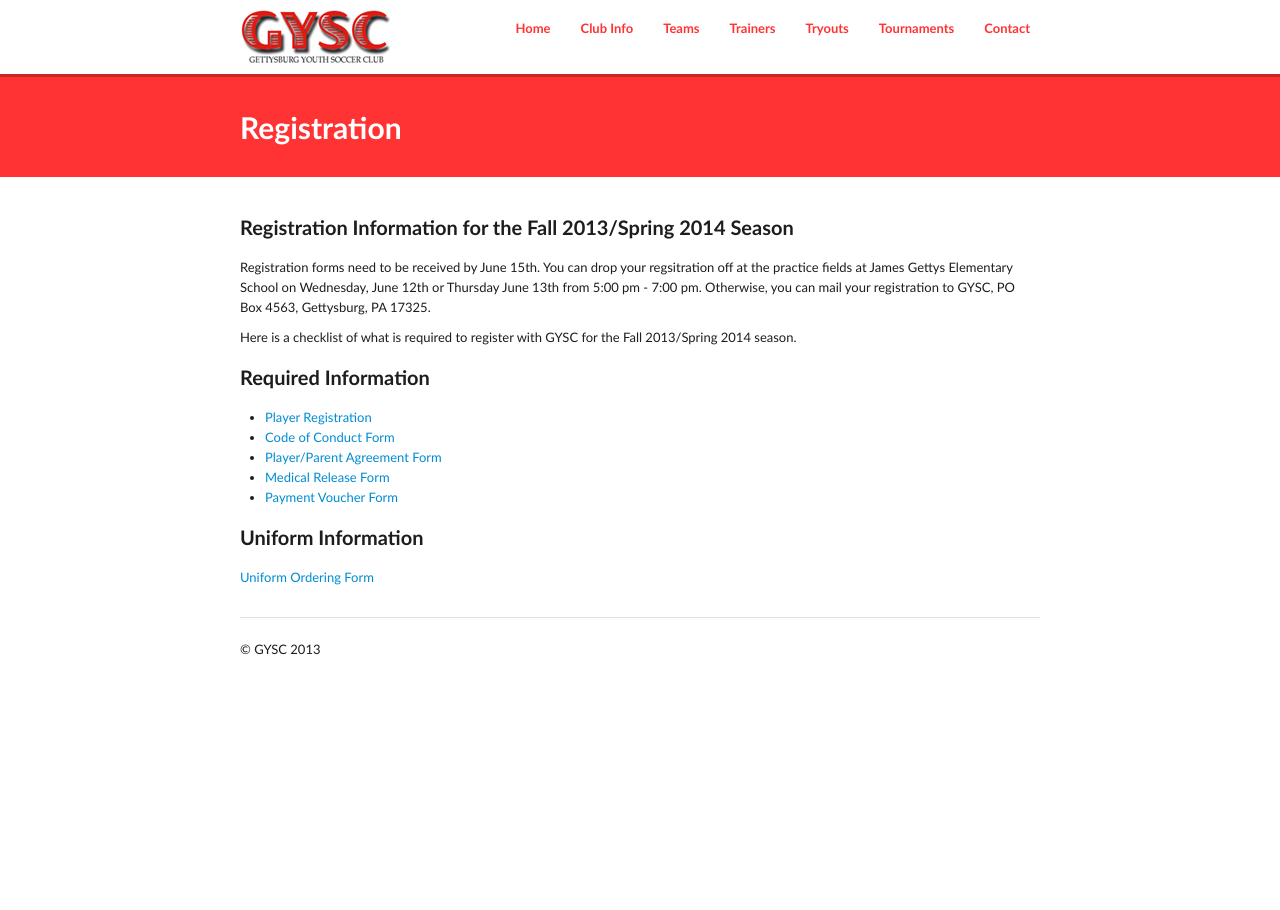
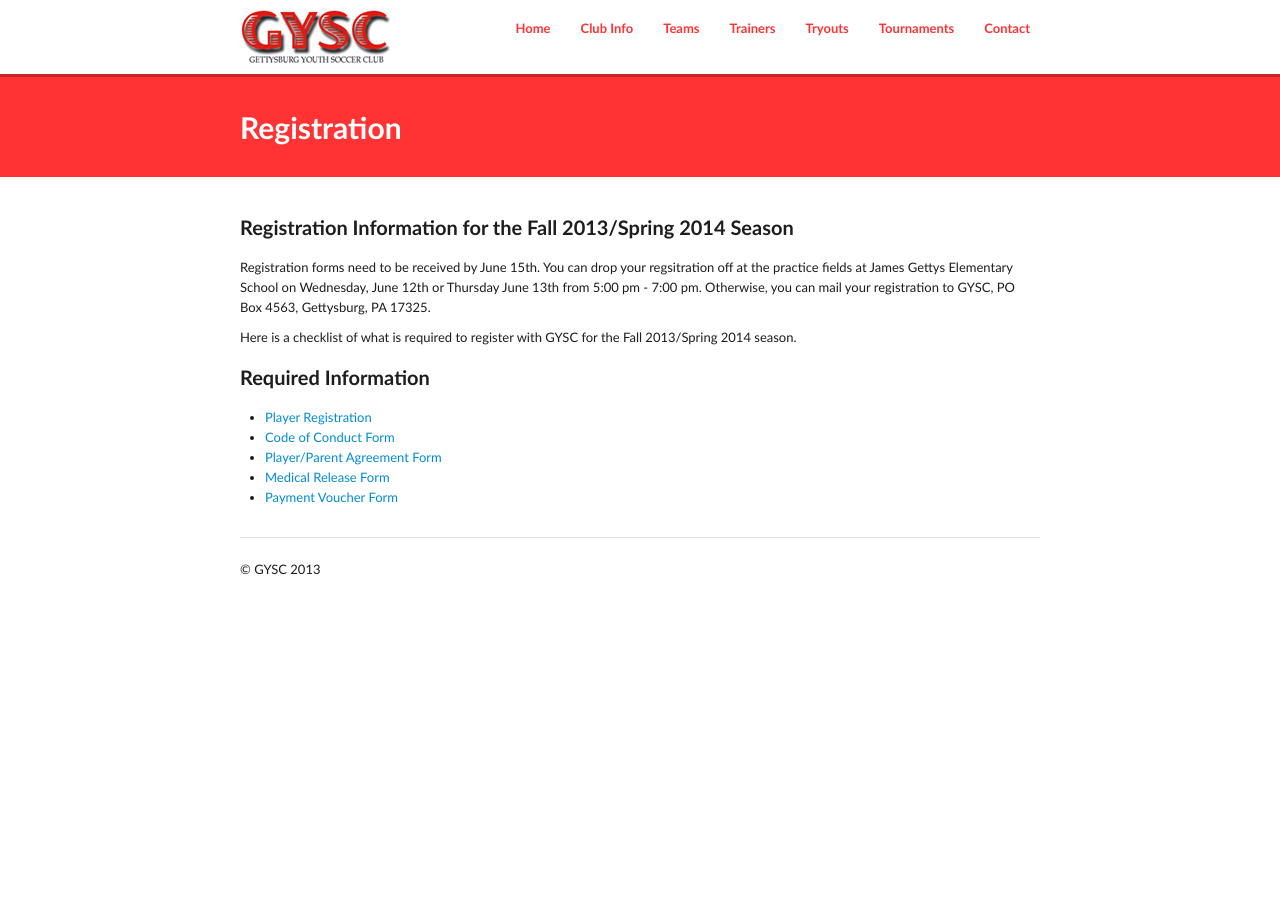
Before and after one commit to GYSC/gysc.github.com, a Jekyll site: the page built from registration.md, in a window 1280 px wide. Built offline with Jekyll 4.4.1, drawn with Linux system fonts in a browser that asks for light colours; Markdown is read by kramdown in place of the engine named in the settings.

Commit message:
Update registration.md

```diff
--- a/registration.md
+++ b/registration.md
@@ -20,8 +20,3 @@
 <li><a href="https://www.dropbox.com/s/7qfdk24zfej4bak/Medical_Release1.pdf">Medical Release Form</a></li>
 <li><a href="https://www.dropbox.com/s/fs5ugznij8v3asa/GYSC%20Payment%20Voucher.pdf">Payment Voucher Form</a></li>
 </ul>
-
-
-###Uniform Information
-
-<a href="https://www.dropbox.com/s/e0p9c1mjqz8i36a/Uniform_Order_2013.xlsx">Uniform Ordering Form</a>
```
